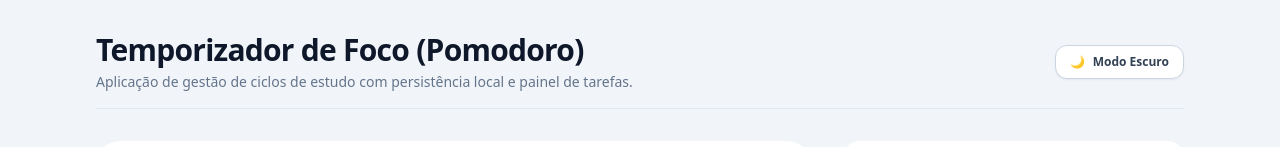
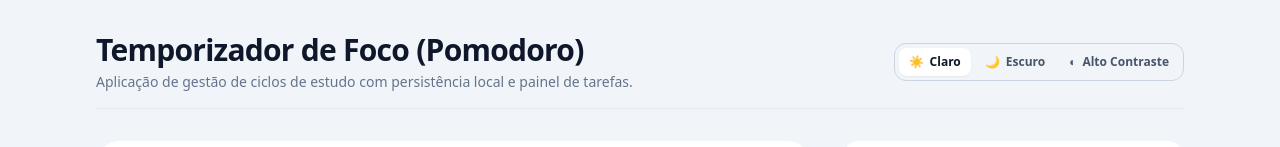
Before and after one commit to Felkng/DevWeb-Pomodoro, a React (Vite) app: page / in a window 1280 px wide. Shown: the top 147 px of the page. Built offline with nearby package versions, Linux system fonts and the light colour scheme.

Commit message:
feat(a11y): add 3-way theme switcher with high contrast mode and test suite

```diff
--- a/src/App.tsx
+++ b/src/App.tsx
@@ -34,6 +34,8 @@ import { RepositorioSessaoAtiva } from "./sessao_foco/persistencia/RepositorioSe
 import { maquinaSessaoFoco } from "./sessao_foco/maquina/maquinaSessaoFoco";
 import { TemporizadorView } from "./sessao_foco/ui/TemporizadorView";
 import { SessaoAtivaDto } from "./sessao_foco/dominio/SessaoAtiva";
+
+export type TipoTema = "light" | "dark" | "high-contrast";
 
 export const App: React.FC = () => {
   const armazenamento = useMemo(() => new ArmazenamentoLocal(), []);
@@ -75,31 +77,34 @@ export const App: React.FC = () => {
   // Sessão Retomada (RF-12, RF-13, UC10, UC11)
   const [sessaoFoiRetomada, setSessaoFoiRetomada] = useState(false);
 
-  // Modo Escuro
-  const [temaEscuro, setTemaEscuro] = useState<boolean>(() => {
-    const temaSalvo = localStorage.getItem("tema_preferido");
-    if (temaSalvo) {
-      return temaSalvo === "dark";
+  // Tema (Claro, Escuro e Alto Contraste)
+  const [tema, setTema] = useState<TipoTema>(() => {
+    const temaSalvo = localStorage.getItem("tema_preferido") as TipoTema | null;
+    if (temaSalvo === "light" || temaSalvo === "dark" || temaSalvo === "high-contrast") {
+      return temaSalvo;
     }
     if (typeof window !== "undefined" && typeof window.matchMedia === "function") {
-      return window.matchMedia("(prefers-color-scheme: dark)").matches;
+      if (window.matchMedia("(prefers-contrast: more)").matches) {
+        return "high-contrast";
+      }
+      if (window.matchMedia("(prefers-color-scheme: dark)").matches) {
+        return "dark";
+      }
     }
-    return false;
+    return "light";
   });
 
   useEffect(() => {
-    if (temaEscuro) {
-      document.documentElement.classList.add("dark");
-      localStorage.setItem("tema_preferido", "dark");
-    } else {
-      document.documentElement.classList.remove("dark");
-      localStorage.setItem("tema_preferido", "light");
+    const raiz = document.documentElement;
+    raiz.classList.remove("dark", "high-contrast");
+
+    if (tema === "dark") {
+      raiz.classList.add("dark");
+    } else if (tema === "high-contrast") {
+      raiz.classList.add("high-contrast", "dark");
     }
-  }, [temaEscuro]);
-
-  const alternarTema = () => {
-    setTemaEscuro((prev) => !prev);
-  };
+    localStorage.setItem("tema_preferido", tema);
+  }, [tema]);
 
   // Erro de Persistência (RNF-06)
   const [erroPersistencia, setErroPersistencia] = useState<string | null>(null);
@@ -354,25 +359,59 @@ export const App: React.FC = () => {
             Aplicação de gestão de ciclos de estudo com persistência local e painel de tarefas.
           </p>
         </div>
-        <button
-          type="button"
-          onClick={alternarTema}
-          aria-label={temaEscuro ? "Mudar para modo claro" : "Mudar para modo escuro"}
-          title={temaEscuro ? "Mudar para modo claro" : "Mudar para modo escuro"}
-          className="inline-flex items-center gap-2 self-start rounded-xl border border-slate-300 bg-white px-3.5 py-2 text-xs font-semibold text-slate-700 shadow-sm transition hover:bg-slate-50 focus-visible:outline-none focus-visible:ring-2 focus-visible:ring-indigo-500 dark:border-slate-700 dark:bg-slate-800 dark:text-slate-200 dark:hover:bg-slate-700 sm:self-auto"
+        <div
+          role="group"
+          aria-label="Preferências de tema e acessibilidade visual"
+          className="flex items-center gap-1 rounded-xl border border-slate-300 bg-slate-100 p-1 dark:border-slate-700 dark:bg-slate-800"
         >
-          {temaEscuro ? (
-            <>
-              <span aria-hidden="true">☀️</span>
-              <span>Modo Claro</span>
-            </>
-          ) : (
-            <>
-              <span aria-hidden="true">🌙</span>
-              <span>Modo Escuro</span>
-            </>
-          )}
-        </button>
+          <button
+            type="button"
+            onClick={() => setTema("light")}
+            aria-pressed={tema === "light"}
+            aria-label="Ativar modo claro"
+            title="Ativar modo claro"
+            className={`flex items-center gap-1.5 rounded-lg px-2.5 py-1.5 text-xs font-semibold transition focus-visible:outline-none focus-visible:ring-2 focus-visible:ring-indigo-500 ${
+              tema === "light"
+                ? "bg-white text-slate-900 shadow-sm"
+                : "text-slate-600 hover:text-slate-900 dark:text-slate-400 dark:hover:text-slate-200"
+            }`}
+          >
+            <span aria-hidden="true">☀️</span>
+            <span>Claro</span>
+          </button>
+
+          <button
+            type="button"
+            onClick={() => setTema("dark")}
+            aria-pressed={tema === "dark"}
+            aria-label="Ativar modo escuro"
+            title="Ativar modo escuro"
+            className={`flex items-center gap-1.5 rounded-lg px-2.5 py-1.5 text-xs font-semibold transition focus-visible:outline-none focus-visible:ring-2 focus-visible:ring-indigo-500 ${
+              tema === "dark"
+                ? "bg-slate-700 text-white shadow-sm"
+                : "text-slate-600 hover:text-slate-900 dark:text-slate-400 dark:hover:text-slate-200"
+            }`}
+          >
+            <span aria-hidden="true">🌙</span>
+            <span>Escuro</span>
+          </button>
+
+          <button
+            type="button"
+            onClick={() => setTema("high-contrast")}
+            aria-pressed={tema === "high-contrast"}
+            aria-label="Ativar modo alto contraste"
+            title="Ativar modo alto contraste (WCAG AAA)"
+            className={`flex items-center gap-1.5 rounded-lg px-2.5 py-1.5 text-xs font-semibold transition focus-visible:outline-none focus-visible:ring-2 focus-visible:ring-indigo-500 ${
+              tema === "high-contrast"
+                ? "bg-yellow-400 text-black shadow-sm font-bold"
+                : "text-slate-600 hover:text-slate-900 dark:text-slate-400 dark:hover:text-slate-200"
+            }`}
+          >
+            <span aria-hidden="true">◐</span>
+            <span>Alto Contraste</span>
+          </button>
+        </div>
       </header>
 
       {erroPersistencia && (
```
Also changed, not shown: 1 other file (tests, documents, lock files or other folders).
